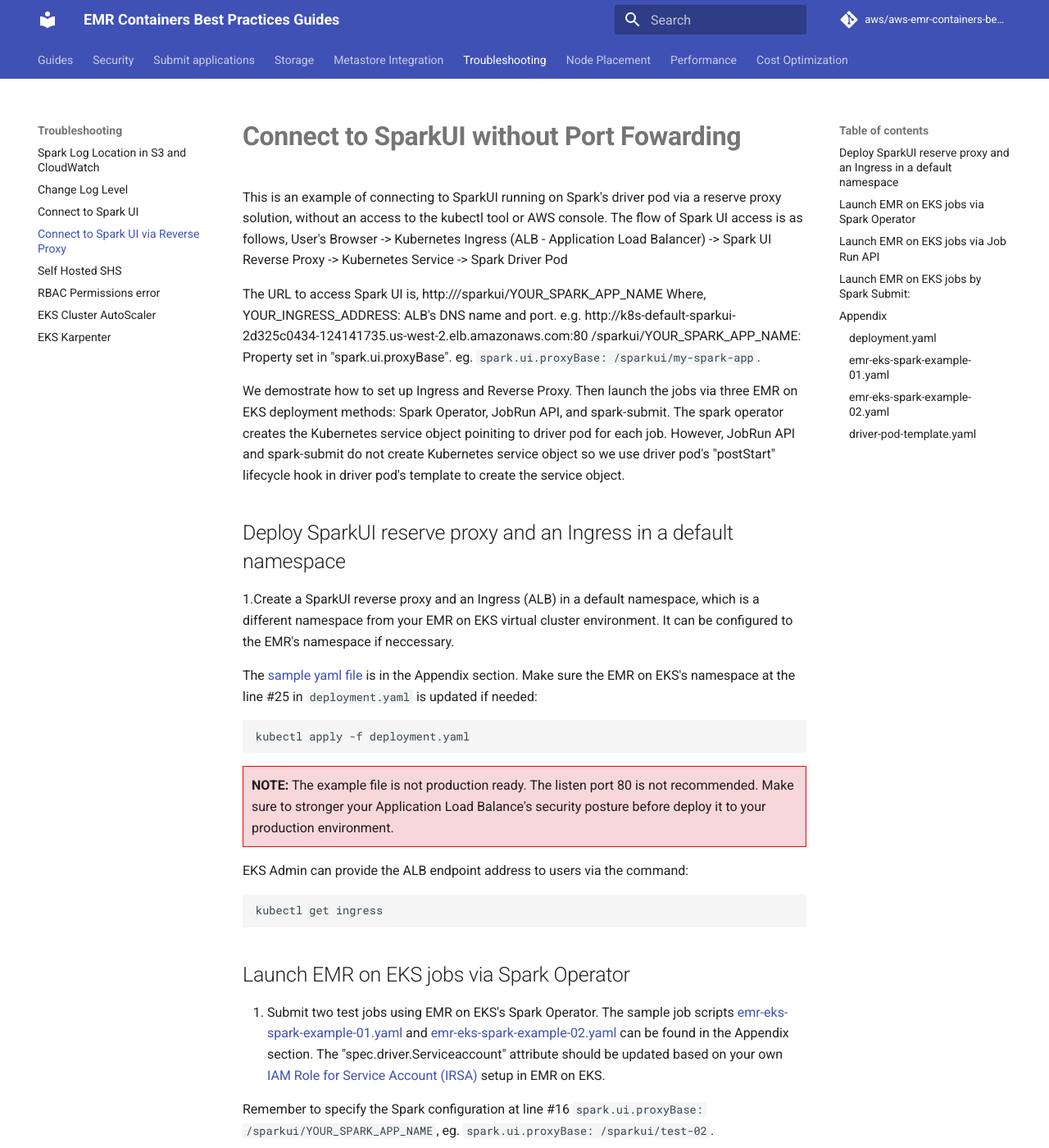
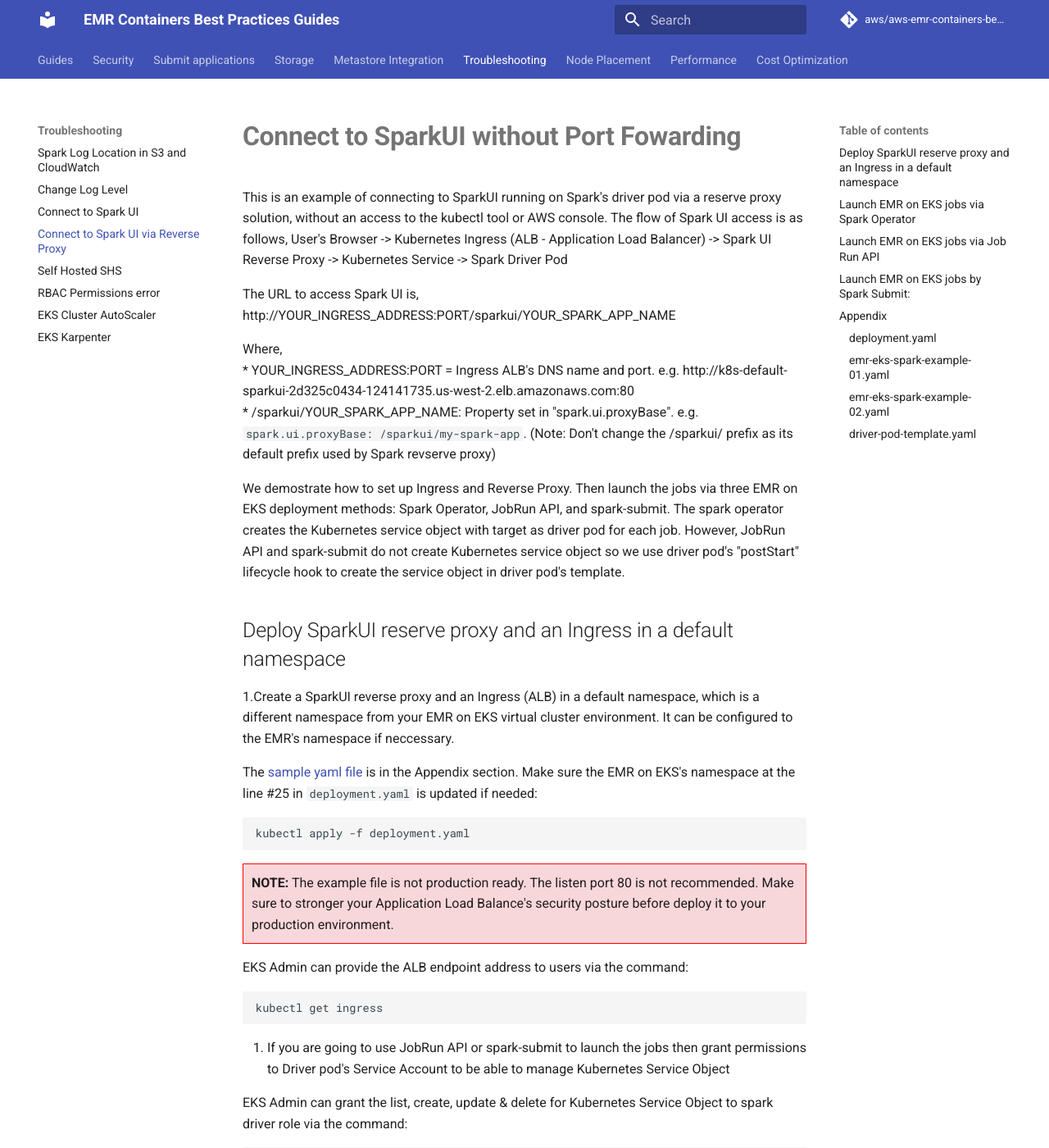
Before and after one commit to aws/aws-emr-containers-best-practices, an MkDocs documentation site: the page built from content/troubleshooting/docs/reverse-proxy-sparkui.md, in a window 1280 px wide and 1400 px high. Shown: the whole window at 82% size. Built offline with MkDocs 1.6.1 and Material for MkDocs 9.7.7, drawn with Linux system fonts in a browser that asks for light colours; comment, search, counter and statistics services are not loaded; some of the changed text lies outside the part shown.

Commit message:
Update reverse-proxy-sparkui.md
Uses postStart lifecycle hook to create the service object for spark UI

````diff
--- a/content/troubleshooting/docs/reverse-proxy-sparkui.md
+++ b/content/troubleshooting/docs/reverse-proxy-sparkui.md
@@ -4,12 +4,13 @@
 User's Browser -> Kubernetes Ingress (ALB - Application Load Balancer) -> Spark UI Reverse Proxy -> Kubernetes Service -> Spark Driver Pod
 
 The URL to access Spark UI is,
-http://<YOUR_INGRESS_ADDRESS>/sparkui/YOUR_SPARK_APP_NAME
+http://YOUR_INGRESS_ADDRESS:PORT/sparkui/YOUR_SPARK_APP_NAME
+
 Where,
-YOUR_INGRESS_ADDRESS: ALB's DNS name and port. e.g. http://k8s-default-sparkui-2d325c0434-124141735.us-west-2.elb.amazonaws.com:80
-/sparkui/YOUR_SPARK_APP_NAME: Property set in "spark.ui.proxyBase". eg. `spark.ui.proxyBase: /sparkui/my-spark-app`.
+* YOUR_INGRESS_ADDRESS:PORT = Ingress ALB's DNS name and port. e.g. http://k8s-default-sparkui-2d325c0434-124141735.us-west-2.elb.amazonaws.com:80
+* /sparkui/YOUR_SPARK_APP_NAME: Property set in "spark.ui.proxyBase". e.g. `spark.ui.proxyBase: /sparkui/my-spark-app`. (Note: Don't change the /sparkui/ prefix as its default prefix used by Spark revserve proxy)
 
-We demostrate how to set up Ingress and Reverse Proxy. Then launch the jobs via three EMR on EKS deployment methods: Spark Operator, JobRun API, and spark-submit. The spark operator creates the Kubernetes service object poiniting to driver pod for each job. However, JobRun API and spark-submit do not create Kubernetes service object so we use driver pod's "postStart" lifecycle hook in driver pod's template to create the service object.
+We demostrate how to set up Ingress and Reverse Proxy. Then launch the jobs via three EMR on EKS deployment methods: Spark Operator, JobRun API, and spark-submit. The spark operator creates the Kubernetes service object with target as driver pod for each job. However, JobRun API and spark-submit do not create Kubernetes service object so we use driver pod's "postStart" lifecycle hook to create the service object in driver pod's template.
 
 ## Deploy SparkUI reserve proxy and an Ingress in a default namespace
 
@@ -28,6 +29,28 @@
 ```bash
 kubectl get ingress
 ```
+2. If you are going to use JobRun API or spark-submit to launch the jobs then grant permissions to Driver pod's Service Account to be able to manage Kubernetes Service Object
+
+EKS Admin can grant the list, create, update & delete for Kubernetes Service Object to spark driver role via the command:
+
+```bash
+export EMR_CONTAINERS_ROLE_SPARK_DRIVER=emr-containers-role-spark-driver
+export EMR_CONTAINERS_NAMESPACE=emr
+kubectl patch role $EMR_CONTAINERS_ROLE_SPARK_DRIVER -namespace $EMR_CONTAINERS_NAMESPACE --type='json' -p='[{"op": "add", "path": "/rules/-", "value": {"apiGroups": [""], "resources": ["services"], "verbs": ["list", "create", "update", "delete"]}}]'
+```
+
+Set EMR_CONTAINERS_ROLE_SPARK_DRIVER to role used by driver pod and EMR_CONTAINERS_NAMESPACE to namespace in which EMR on EKS is running.
+
+EKS Admin can varify the access to Driver Pod's Service Account via the command:
+```bash
+export EMR_CONTAINERS_SA_SPARK_DRIVER=emr-containers-sa-spark
+kubectl auth can-i list   service -n default --as=system:serviceaccount:$EMR_CONTAINERS_NAMESPACE:$EMR_CONTAINERS_SA_SPARK_DRIVER
+kubectl auth can-i create service -n default --as=system:serviceaccount:$EMR_CONTAINERS_NAMESPACE:$EMR_CONTAINERS_SA_SPARK_DRIVER
+kubectl auth can-i update service -n default --as=system:serviceaccount:$EMR_CONTAINERS_NAMESPACE:$EMR_CONTAINERS_SA_SPARK_DRIVER
+kubectl auth can-i delete service -n default --as=system:serviceaccount:$EMR_CONTAINERS_NAMESPACE:$EMR_CONTAINERS_SA_SPARK_DRIVER
+```
+Set EMR_CONTAINERS_SA_SPARK_DRIVER to service account used by driver pod
+
 
 ## Launch EMR on EKS jobs via Spark Operator
 
@@ -41,7 +64,7 @@
 
 2.Go to a web browser, then access their Spark Web UI while jobs are still running.
 
-The Web UI address is in the format of `http://ALB_ENDPOINT_ADDRESS:PORT/sparkui/YOUR_SPARK_APP_NAME`. For example:
+The Web UI address is in the format of `http://YOUR_INGRESS_ADDRESS:PORT/sparkui/YOUR_SPARK_APP_NAME`. For example:
 
 ```
 http://k8s-default-sparkui-2d325c0434-124141735.us-west-2.elb.amazonaws.com:80/sparkui/spark-example-01
@@ -52,17 +75,26 @@
 
 ## Launch EMR on EKS jobs via Job Run API
 
-1.Update the the environment variables in the sample job submission script:
+1.Upload the driver pod template to S3 bucket. It assumes that template is copied under "templates" prefix (folder.)
+
+```bash
+export S3BUCKET=YOUR_S3_BUCKET
+aws s3 cp driver-pod-template.yaml $S3BUCKET/templates
+```
+
+2.Ensure that Job execution role has access to S3 bucket
+
+
+2.Update the the environment variables in the sample job submission script:
 
 ```bash
 export EMR_VIRTUAL_CLUSTER_NAME=YOUR_EMR_VIRTUAL_CLUSTER_NAME
 export AWS_REGION=YOUR_AWS_REGION
-export app_name=job-run-api
+export APP_NAME=job-run-api
 
 export ACCOUNTID=$(aws sts get-caller-identity --query Account --output text)
 export VIRTUAL_CLUSTER_ID=$(aws emr-containers list-virtual-clusters --query "virtualClusters[?name == '$EMR_VIRTUAL_CLUSTER_NAME' && state == 'RUNNING'].id" --output text)
 export EMR_ROLE_ARN=arn:aws:iam::$ACCOUNTID:role/$EMR_VIRTUAL_CLUSTER_NAME-execution-role
-export S3BUCKET=$EMR_VIRTUAL_CLUSTER_NAME-$ACCOUNTID-$AWS_REGION
 
 aws emr-containers start-job-run \
 --virtual-cluster-id $VIRTUAL_CLUSTER_ID \
@@ -73,7 +105,7 @@
 "sparkSubmitJobDriver": {
     "entryPoint": "local:///usr/lib/spark/examples/jars/spark-examples.jar",
     "entryPointArguments": ["100000"],
-    "sparkSubmitParameters": "--class org.apache.spark.examples.SparkPi --conf spark.executor.instances=1" }}' \
+    "sparkSubmitParameters": "--class org.apache.spark.examples.SparkPi --conf spark.executor.instances=1 --conf spark.kubernetes.driver.podTemplateFile=s3://$S3BUCKET/templates/driver-pod-template.yaml" }}' \
 --configuration-overrides '{
 "applicationConfiguration": [
     {
@@ -87,7 +119,7 @@
 
 2.Go to a web browser, then access their Spark Web UI while jobs are still running.
 ```
-http://<YOUR_INGRESS_ADDRESS>/sparkui/<app_name>
+http://<YOUR_INGRESS_ADDRESS>/sparkui/<APP_NAME>
 ```
 Admin can get the ingress address by the CLI:
 ```bash
@@ -112,14 +144,16 @@
 ```
 2.After login into the "emrekspod" pod, submit the job:
 ```bash
-export app_name=sparksubmittest
+export APP_NAME=sparksubmittest
+export S3BUCKET=YOUR_S3_BUCKET
 
 spark-submit \
 --master k8s://$KUBERNETES_SERVICE_HOST:443 \
 --deploy-mode cluster \
---name $app_name \
+--name $APP_NAME \
 --class org.apache.spark.examples.SparkPi \
---conf spark.ui.proxyBase=/sparkui/$app_name \
+--conf spark.kubernetes.driver.podTemplateFile=s3://$S3BUCKET/templates/driver-pod-template.yaml \
+--conf spark.ui.proxyBase=/sparkui/$APP_NAME \
 --conf spark.ui.proxyRedirectUri="/" \
 --conf spark.kubernetes.container.image=public.ecr.aws/emr-on-eks/spark/emr-7.1.0:latest \
 --conf spark.kubernetes.authenticate.driver.serviceAccountName=emr-containers-sa-spark \
@@ -129,7 +163,7 @@
 
 3.Go to a web browser, then access their Spark Web UI while jobs are still running.
 ```
-http://<YOUR_INGRESS_ADDRESS>/sparkui/<app_name>
+http://<YOUR_INGRESS_ADDRESS>/sparkui/<APP_NAME>
 ```
 Admin can get the ingress address by the CLI:
 ```bash
@@ -298,7 +332,7 @@
 kind: Pod
 spec:
   containers:
-- name: spark-kubernetes-driver # This will be interpreted as driver Spark main container
+  - name: spark-kubernetes-driver # This will be interpreted as driver Spark main container
     lifecycle:
       postStart:
         exec:
````
